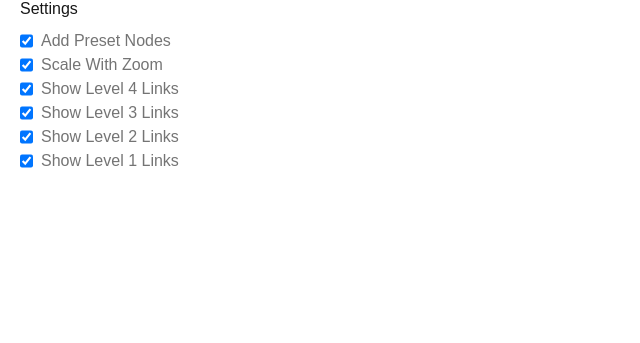
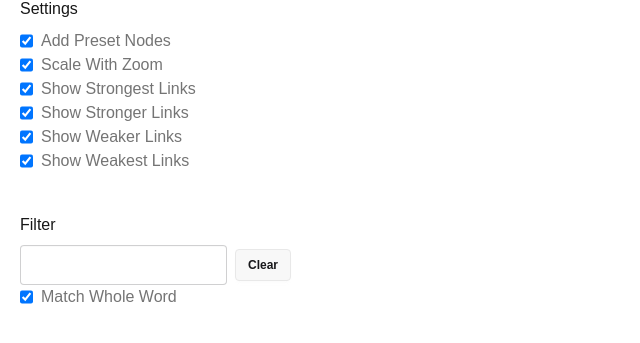
Before and after one commit to Clonkex/chinese-character-helper, a Next.js app: page / in a window 1280 px wide. Shown: the part 263-606 px from the top of the page, without its empty margins (0-640 px from the left). Built offline with nearby package versions, Linux system fonts and the light colour scheme.

Commit message:
Add level 5 links, add filtering

```diff
--- a/src/app/page.tsx
+++ b/src/app/page.tsx
@@ -18,7 +18,8 @@ interface GraphNode {
 }
 
 enum LinkType {
-    Level4, // Strongest
+    Level5, // Strongest
+    Level4,
     Level3,
     Level2,
     Level1, // Weakest
@@ -40,11 +41,13 @@ export default function Home() {
     const [showLevel3Links, setShowLevel3Links] = useState(true);
     const [showLevel2Links, setShowLevel2Links] = useState(true);
     const [showLevel1Links, setShowLevel1Links] = useState(true);
+    const [filterText, setFilterText] = useState('');
+    const [matchWholeWord, setMatchWholeWord] = useState(true);
 
     useEffect(() => {
-        setGraphData(generateGraphDataFromPresets(presets.filter(p => enabledPresetIds.includes(p.id)), enablePresetNodes, showLevel4Links, showLevel3Links, showLevel2Links, showLevel1Links));
+        setGraphData(generateGraphDataFromPresets(presets.filter(p => enabledPresetIds.includes(p.id)), enablePresetNodes, showLevel4Links, showLevel3Links, showLevel2Links, showLevel1Links, filterText, matchWholeWord));
         graphRef.current?.zoomToFit(500);
-    }, [enabledPresetIds, enablePresetNodes, showLevel4Links, showLevel3Links, showLevel2Links, showLevel1Links]);
+    }, [enabledPresetIds, enablePresetNodes, showLevel4Links, showLevel3Links, showLevel2Links, showLevel1Links, filterText, matchWholeWord]);
 
     useEffect(() => {
         setTimeout(() => {
@@ -99,25 +102,44 @@ export default function Home() {
                             <input id="showLevel4LinksCheckbox" type="checkbox" checked={showLevel4Links} onChange={e => {
                                 setShowLevel4Links(e.target.checked);
                             }}/>
-                            <label className="label" htmlFor="showLevel4LinksCheckbox">Show Level 4 Links</label>
+                            <label className="label" htmlFor="showLevel4LinksCheckbox">Show Strongest Links</label>
                         </div>
                         <div className="flex gap-2">
                             <input id="showLevel3LinksCheckbox" type="checkbox" checked={showLevel3Links} onChange={e => {
                                 setShowLevel3Links(e.target.checked);
                             }}/>
-                            <label className="label" htmlFor="showLevel3LinksCheckbox">Show Level 3 Links</label>
+                            <label className="label" htmlFor="showLevel3LinksCheckbox">Show Stronger Links</label>
                         </div>
                         <div className="flex gap-2">
                             <input id="showLevel2LinksCheckbox" type="checkbox" checked={showLevel2Links} onChange={e => {
                                 setShowLevel2Links(e.target.checked);
                             }}/>
-                            <label className="label" htmlFor="showLevel2LinksCheckbox">Show Level 2 Links</label>
+                            <label className="label" htmlFor="showLevel2LinksCheckbox">Show Weaker Links</label>
                         </div>
                         <div className="flex gap-2">
                             <input id="showLevel1LinksCheckbox" type="checkbox" checked={showLevel1Links} onChange={e => {
                                 setShowLevel1Links(e.target.checked);
                             }}/>
-                            <label className="label" htmlFor="showLevel1LinksCheckbox">Show Level 1 Links</label>
+                            <label className="label" htmlFor="showLevel1LinksCheckbox">Show Weakest Links</label>
+                        </div>
+                    </div>
+                </div>
+                <div className="flex flex-col gap-2">
+                    <span>Filter</span>
+                    <div className="flex flex-col">
+                        <div className="flex gap-2 items-center">
+                            <input type="input" className="input" value={filterText} onChange={e => {
+                                setFilterText(e.target.value);
+                            }}/>
+                            <button type="button" className="btn btn-sm" onClick={() => {
+                                setFilterText('');
+                            }}>Clear</button>
+                        </div>
+                        <div className="flex gap-2">
+                            <input id="matchWholeWordCheckbox" type="checkbox" checked={matchWholeWord} onChange={e => {
+                                setMatchWholeWord(e.target.checked);
+                            }}/>
+                            <label className="label" htmlFor="matchWholeWordCheckbox">Match Whole Word</label>
                         </div>
                     </div>
                 </div>
@@ -189,17 +211,20 @@ export default function Home() {
                     linkWidth={(d: GraphLink) => {
                         let width: number;
                         switch (d.type) {
-                            case LinkType.Level4:
+                            case LinkType.Level5:
                                 width = 8;
                                 break;
-                            case LinkType.Level3:
+                            case LinkType.Level4:
                                 width = 6;
                                 break;
-                            case LinkType.Level2:
+                            case LinkType.Level3:
                                 width = 4;
                                 break;
+                            case LinkType.Level2:
+                                width = 2;
+                                break;
                             case LinkType.Level1:
-                                width = 2;
+                                width = 1;
                                 break;
                         }
                         return width;
@@ -207,8 +232,11 @@ export default function Home() {
                     linkColor={(d: GraphLink) => {
                         let colour: string;
                         switch (d.type) {
+                            case LinkType.Level5:
+                                colour = '#65cdbc';
+                                break;
                             case LinkType.Level4:
-                                colour = '#65cdbc';
+                                colour = '#b09bc9';
                                 break;
                             case LinkType.Level3:
                                 colour = '#c79bc9';
@@ -228,7 +256,7 @@ export default function Home() {
     );
 }
 
-function generateGraphDataFromPresets(presets: Preset[], addPresetNodes: boolean, addLevel4Links: boolean, addLevel3Links: boolean, addLevel2Links: boolean, addLevel1Links: boolean) {
+function generateGraphDataFromPresets(presets: Preset[], addPresetNodes: boolean, addLevel4Links: boolean, addLevel3Links: boolean, addLevel2Links: boolean, addLevel1Links: boolean, filterText: string, matchWholeWord: boolean) {
     const graphData = {
         nodes: [
             // {
@@ -255,6 +283,23 @@ function generateGraphDataFromPresets(presets: Preset[], addPresetNodes: boolean
 
             const fullId = `${fullC}|${fullP}`;
 
+            // Skip any non-matching words
+            if (filterText !== '') {
+                if (matchWholeWord) {
+                    const parts = fullId.split('|').flatMap(p => p.split(/\d/));
+                    console.log(parts);
+                    if (!parts.includes(filterText)) {
+                        console.log(`Skipping word "${fullId}" in preset "${preset.id}" because it does not match the filter text "${filterText}"`);
+                        continue;
+                    }
+                } else {
+                    if (!fullId.includes(filterText)) {
+                        console.log(`Skipping word "${fullId}" in preset "${preset.id}" because it does not match the filter text "${filterText}"`);
+                        continue;
+                    }
+                }
+            }
+
             // Skip any broken preset words
             if (word.c.length !== word.p.length) {
                 console.log(`Skipping invalid word "${fullId}" in preset "${preset.id}"`);
@@ -276,11 +321,11 @@ function generateGraphDataFromPresets(presets: Preset[], addPresetNodes: boolean
 
                 // If the full word hadn't previously been added, add the link to the preset
                 if (addPresetNodes && fullWordAdded) {
-                    addLink(graphData, fullId, preset.shortName, LinkType.Level4);
+                    addLink(graphData, fullId, preset.shortName, LinkType.Level5);
                 }
 
                 // Add the link from the full word to the current character
-                addLink(graphData, fullId, id, LinkType.Level4);
+                addLink(graphData, fullId, id, LinkType.Level5);
 
                 // Add weak links between pinyins that differ only by tone (e.g. shi4 > shi2)
                 const simpleP = p.replace(/\d/, '');
```
